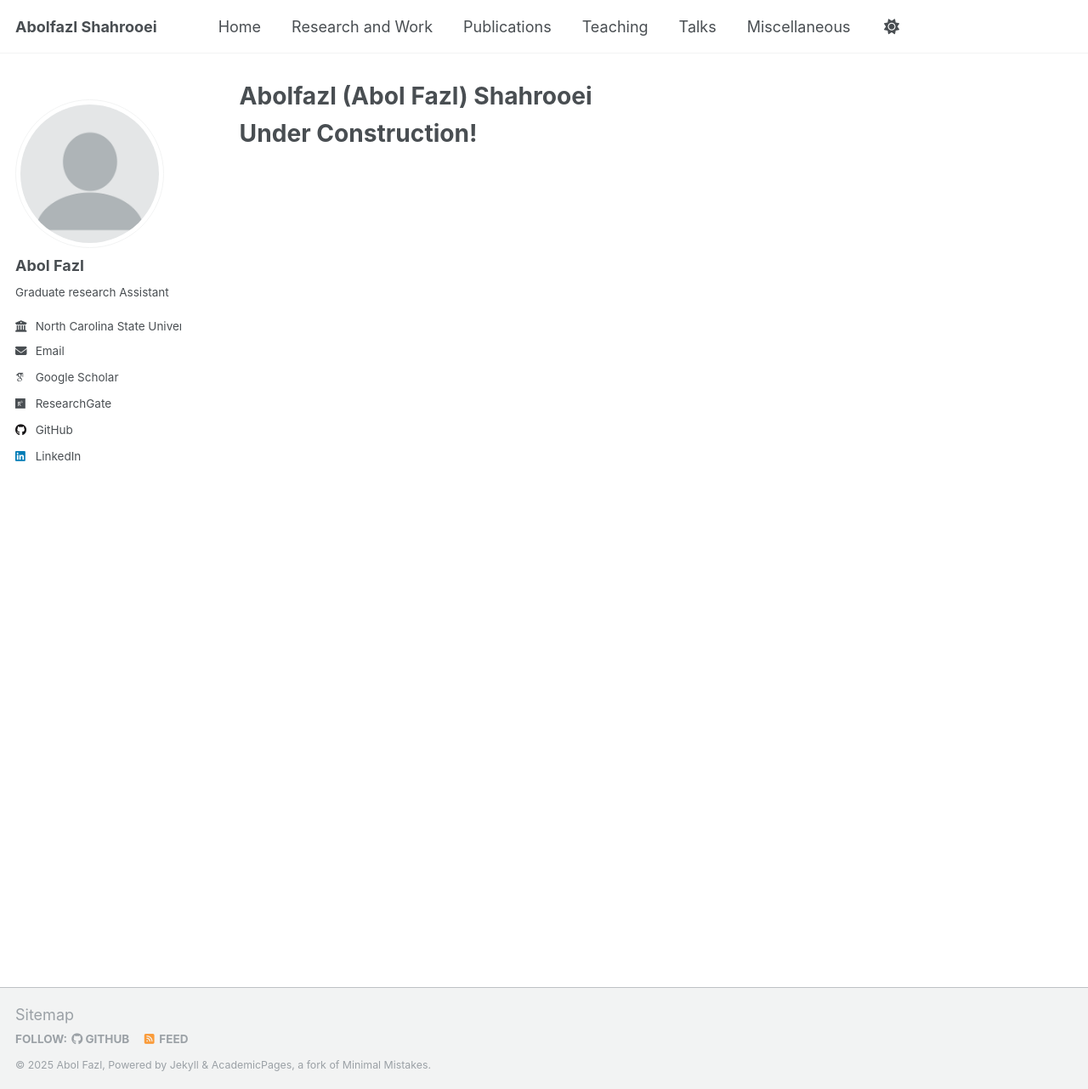
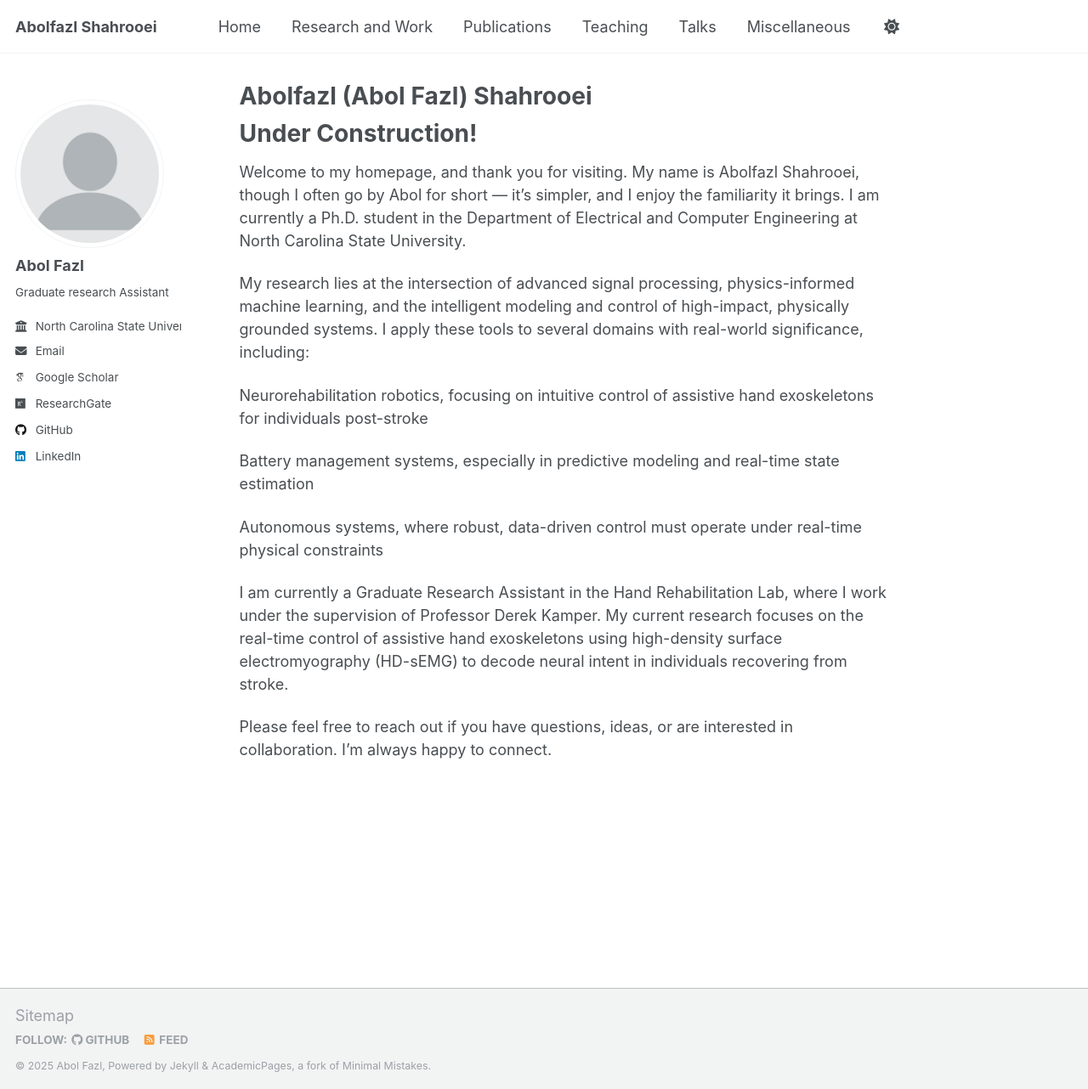
Before and after one commit to a-shahroo/a-shahroo.github.io, a Jekyll site: the page built from _pages/about.md, in a window 1280 px wide and 1282 px high. Shown: the whole window at 85% size. Built offline with Jekyll 4.4.1, drawn with Linux system fonts in a browser that asks for light colours; some web fonts are replaced.

Commit message:
Update about.md

```diff
--- a/_pages/about.md
+++ b/_pages/about.md
@@ -11,3 +11,17 @@ redirect_from:
 
 Under Construction!
 ======
+
+Welcome to my homepage, and thank you for visiting. My name is Abolfazl Shahrooei, though I often go by Abol for short — it's simpler, and I enjoy the familiarity it brings. I am currently a Ph.D. student in the Department of Electrical and Computer Engineering at North Carolina State University.
+
+My research lies at the intersection of advanced signal processing, physics-informed machine learning, and the intelligent modeling and control of high-impact, physically grounded systems. I apply these tools to several domains with real-world significance, including:
+
+Neurorehabilitation robotics, focusing on intuitive control of assistive hand exoskeletons for individuals post-stroke
+
+Battery management systems, especially in predictive modeling and real-time state estimation
+
+Autonomous systems, where robust, data-driven control must operate under real-time physical constraints
+
+I am currently a Graduate Research Assistant in the Hand Rehabilitation Lab, where I work under the supervision of Professor Derek Kamper. My current research focuses on the real-time control of assistive hand exoskeletons using high-density surface electromyography (HD-sEMG) to decode neural intent in individuals recovering from stroke.
+
+Please feel free to reach out if you have questions, ideas, or are interested in collaboration. I’m always happy to connect.
```
